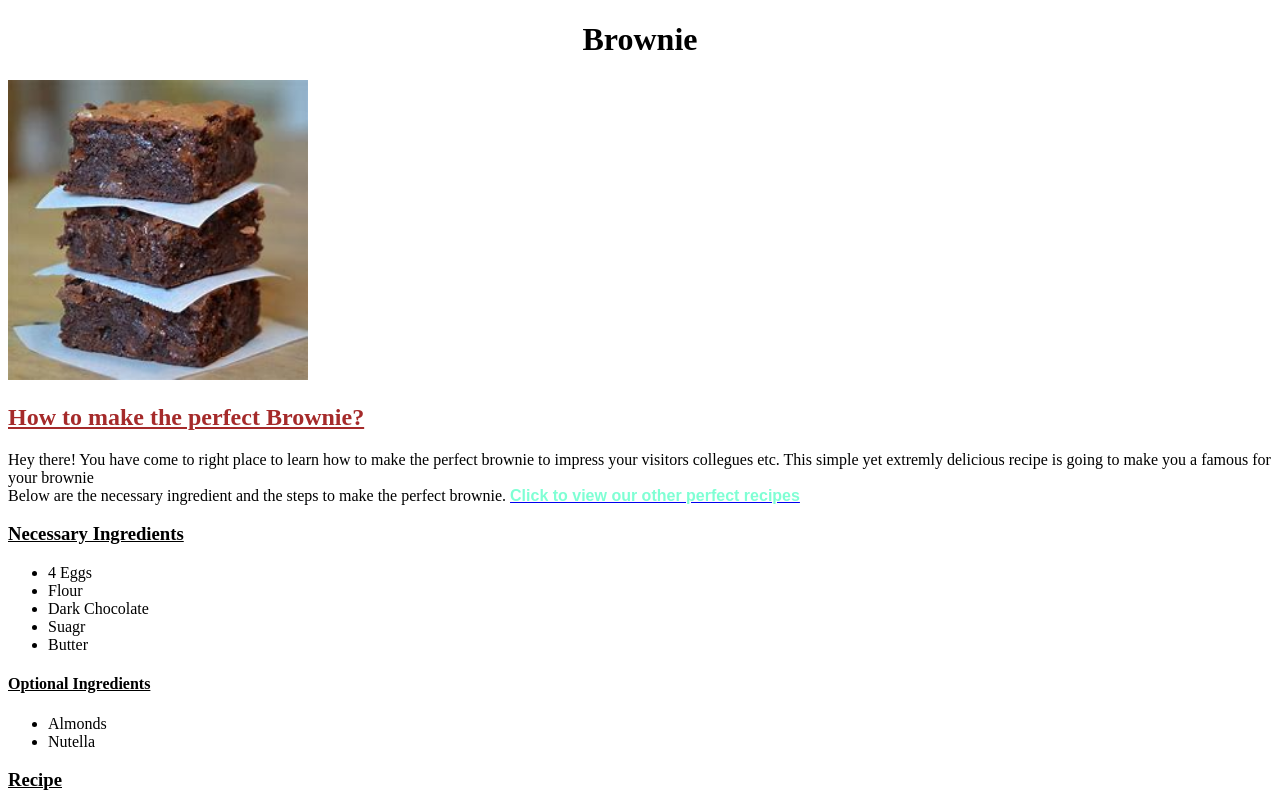
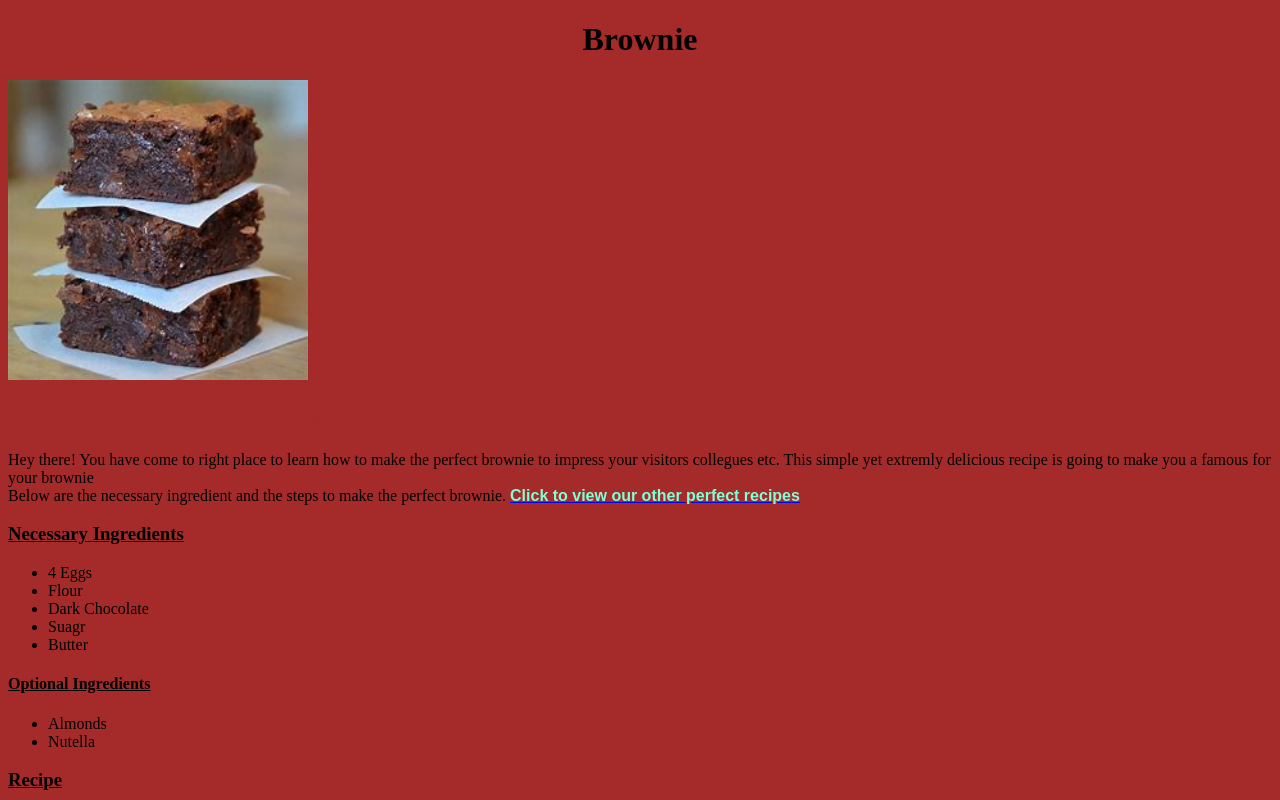
Before and after one commit to AbuzerZulkifly/odin-recipes, a plain HTML site: page recipes/brownie/brownie.html in a window 1280 px wide. Shown: the top 800 px of the page. Drawn offline with Linux system fonts and the light colour scheme.

Commit message:
changed background colours

```diff
--- a/recipes/brownie/brownie.html
+++ b/recipes/brownie/brownie.html
@@ -3,7 +3,7 @@
     <head>
         <title> Brownie </title>
     </head>
-<body>
+<body style="background-color: brown ;">
     <h1> <center> Brownie </center> </h1>
     <img src="OIP.jpg" alt="Picture of Brownie" class="center" height="300" width="300" >
     <h2 style="color: brown;"> <u>How to make the perfect Brownie?</u> </h2>
```
Also changed, not shown: recipes/lasagna/lasagna.html (+1 -1 lines).
